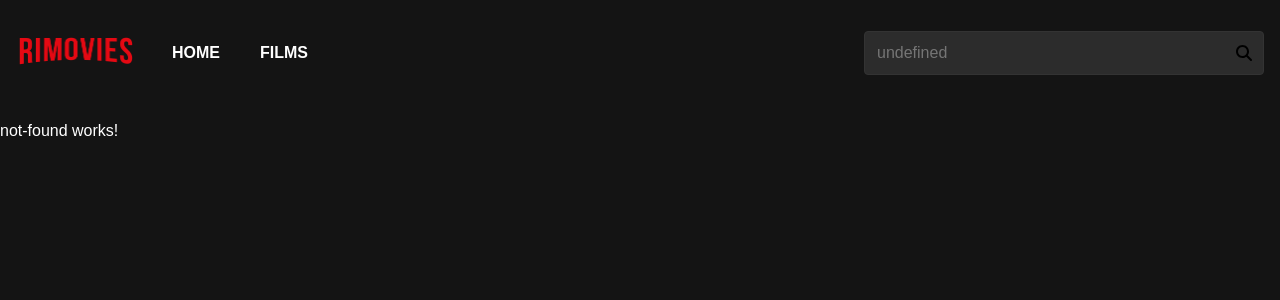
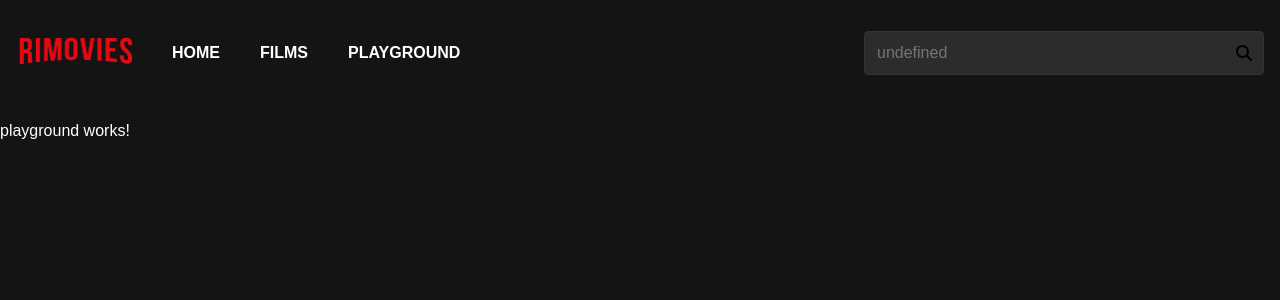
Before and after one commit to ezequielvera391/rimovies-v2, an Angular app: page /playground in a window 1280 px wide. Shown: the top 300 px of the page. Built offline with nearby package versions, Linux system fonts and the light colour scheme.

Commit message:
feat: create playground component and show it only in dev mode

```diff
--- a/src/app/app-routing.module.ts
+++ b/src/app/app-routing.module.ts
@@ -3,10 +3,12 @@ import { RouterModule, Routes } from '@angular/router';
 import { NotFoundComponent } from './shared/not-found/not-found.component';
 import { HomeComponent } from './features/home/home.component';
 import { FilmsComponent } from './features/films/films.component';
+import { PlaygroundComponent } from './core/playground/playground.component';
 
 const routes: Routes = [
   { path: '', component: HomeComponent },
   { path: 'films', component: FilmsComponent },
+  { path: 'playground', component: PlaygroundComponent }, // TODO: añadir un guard para detectar si es dev
   { path: '**', component: NotFoundComponent },
 ];
 
--- a/src/app/app.component.html
+++ b/src/app/app.component.html
@@ -1,2 +1,2 @@
-<app-nav-bar></app-nav-bar>
+<app-nav-bar [navLinks]="navBarLinks"></app-nav-bar>
 <router-outlet></router-outlet>
--- a/src/app/app.component.ts
+++ b/src/app/app.component.ts
@@ -1,6 +1,7 @@
 import { Component, OnInit } from '@angular/core';
 import { FilmsService } from './core/films.service';
 import { concatMap, of, take } from 'rxjs';
+import { environment } from 'src/enviroments/enviroment';
 
 @Component({
   selector: 'app-root',
@@ -9,11 +10,19 @@ import { concatMap, of, take } from 'rxjs';
 })
 export class AppComponent implements OnInit {
   public loading: boolean;
+  public navBarLinks = [{name: 'Home', path: '/'}, {name: 'Films', path: '/films'}]
+  private isProd:boolean;
 
   constructor(private filmService: FilmsService) {}
 
   ngOnInit(): void {
      this.getFilms()
+     this.isProd = environment.production
+     this.configNavBar()
+  }
+
+  private configNavBar():void {
+    if (!this.isProd) this.navBarLinks.push({name: 'playground', path: '/playground'})
   }
 
   private getFilms(): void {
--- /dev/null
+++ b/src/app/core/playground/playground.component.html
@@ -0,0 +1 @@
+<p>playground works!</p>
--- a/src/app/shared/nav-bar/nav-bar.component.ts
+++ b/src/app/shared/nav-bar/nav-bar.component.ts
@@ -1,4 +1,4 @@
-import { Component } from '@angular/core';
+import { Component, Input } from '@angular/core';
 import { CommonModule } from '@angular/common';
 import { Router } from '@angular/router';
 import { SearchInputComponent } from "../search-input/search-input.component";
@@ -12,7 +12,7 @@ import { SearchInputComponent } from "../search-input/search-input.component";
 })
 export class NavBarComponent {
   public logoPath = 'assets/images/logos/logo-texto.png';
-  public navLinks = [{name: 'Home', path: '/'}, {name: 'Films', path: '/films'}]
+  @Input() navLinks: {name: string, path:string}[]
 
   constructor(private router: Router){}
 
```
Also changed, not shown: src/app/core/playground/playground.component.ts (added, +13 -0 lines), src/app/core/playground/playground.component.scss (added), 1 other file (tests, documents, lock files or other folders).
